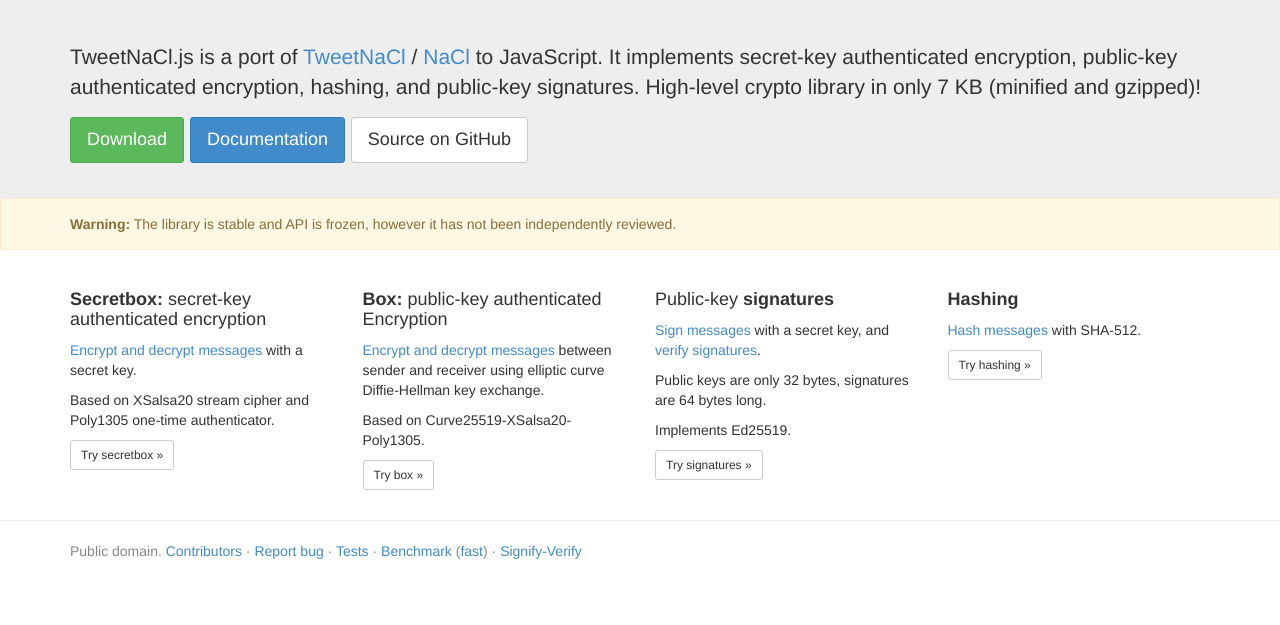
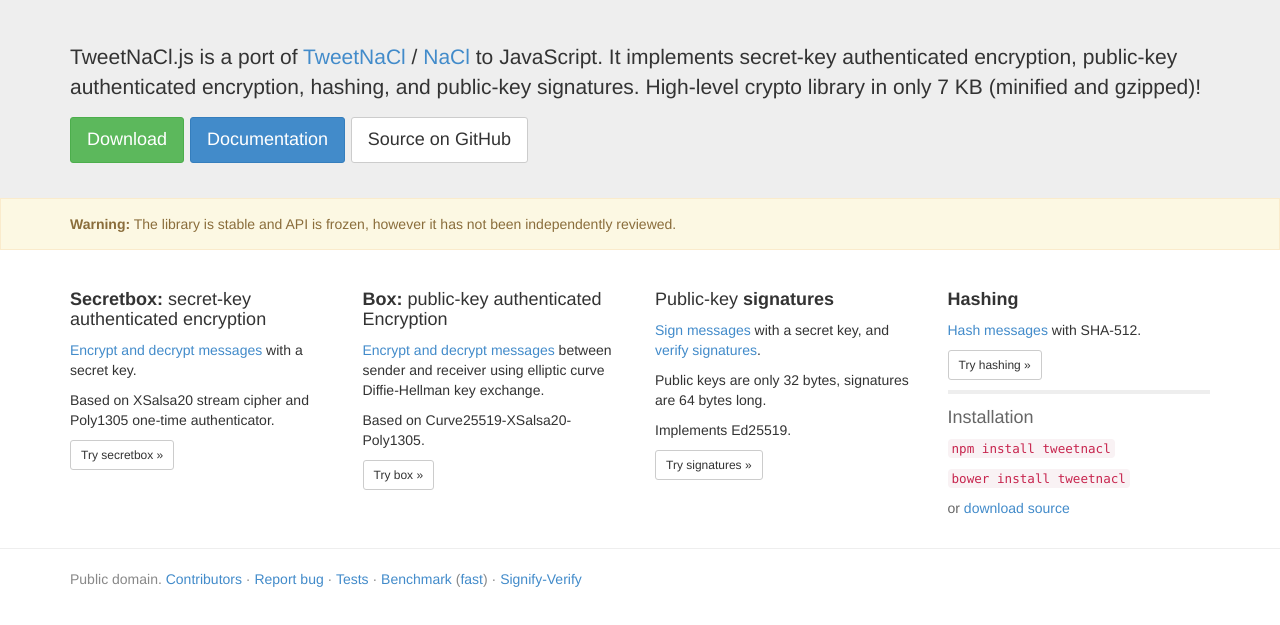
Before and after one commit to dchest/tweetnacl-js, a plain HTML site: page index.html in a window 1280 px wide. Shown: the part 57-682 px from the top of the page. Drawn offline with Linux system fonts and the light colour scheme.

Commit message:
Add Installation section

```diff
--- a/index.html
+++ b/index.html
@@ -119,6 +119,14 @@
             <h4><b>Hashing</b></h4>
             <p><a href="#/hash">Hash messages</a> with SHA-512.</p>
             <p><a href="#/hash" class="btn btn-sm btn-default">Try hashing &raquo;</a></p>
+
+            <div style="border-top: 4px solid #eee; padding-top: 4px; color: #666">
+              <h4>Installation</h4>
+              <p><code>npm install tweetnacl</code></p>
+              <p><code>bower install tweetnacl</code></p>
+              <p>or <a href="https://github.com/dchest/tweetnacl-js/releases">download source</a></p>
+            </div>
+
           </div>
         </div>
       </div>
```
